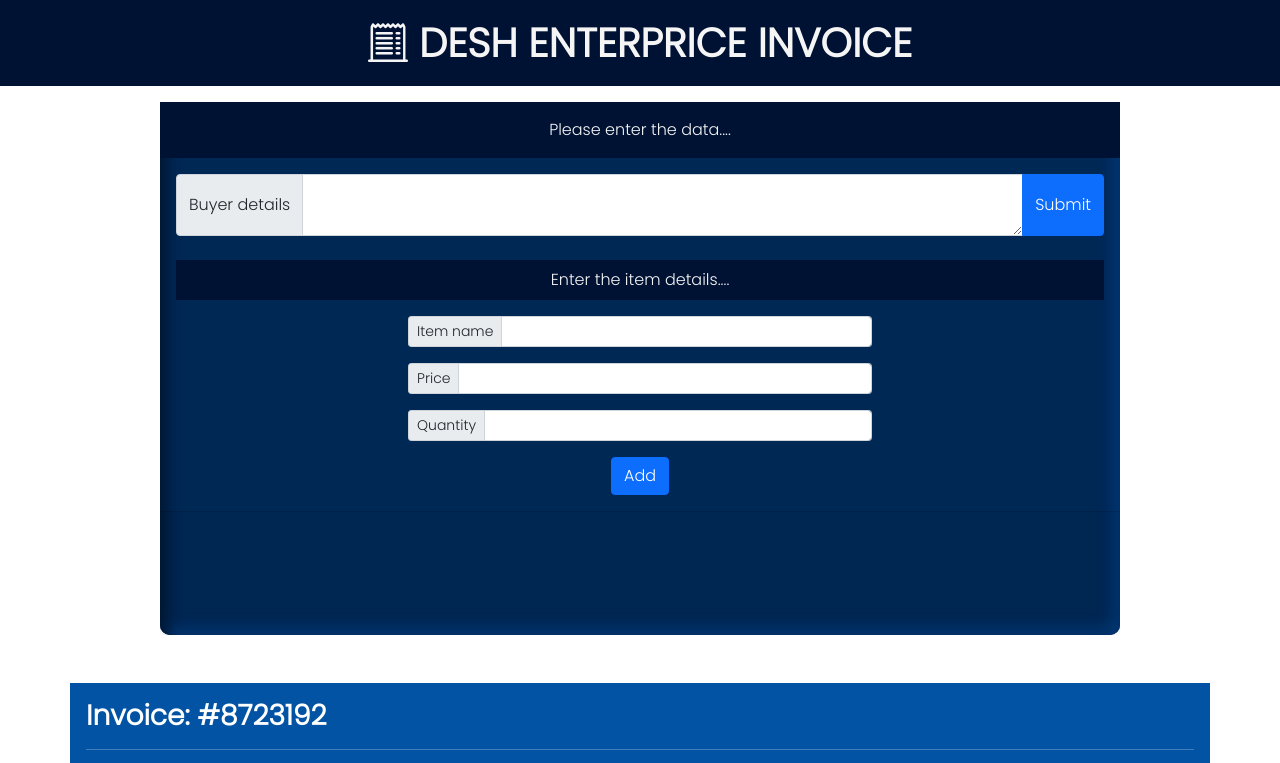
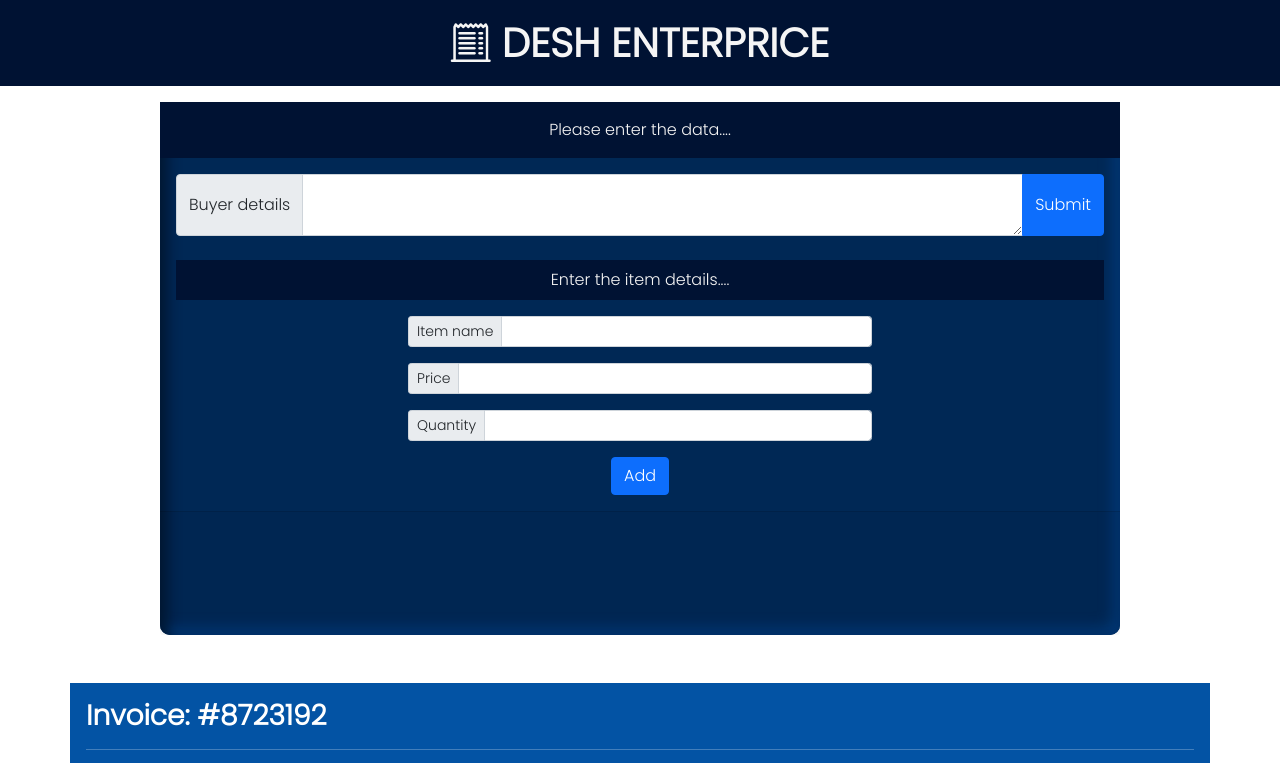
Before and after one commit to Hamidul-1/Simple-invoice, a plain HTML site: page index.html in a window 1280 px wide. Shown: the top 763 px of the page. Drawn offline with nearby package versions, Linux system fonts and the light colour scheme; a web font is replaced by a local one.

Commit message:
last commit

```diff
--- a/index.html
+++ b/index.html
@@ -79,7 +79,7 @@ box-shadow: inset 7px 7px 14px #001630,
         <nav class="navbar navbar-light color-1">
             <div class="container">
                 <a class="navbar-brand m-auto fw-bold fs-1" style="color: whitesmoke" href="#">
-                    <i class="bi bi-receipt-cutoff"> </i> <span> DESH ENTERPRICE INVOICE</span>
+                    <i class="bi bi-receipt-cutoff"> </i> <span> DESH ENTERPRICE</span>
                 </a>
             </div>
         </nav>
```
